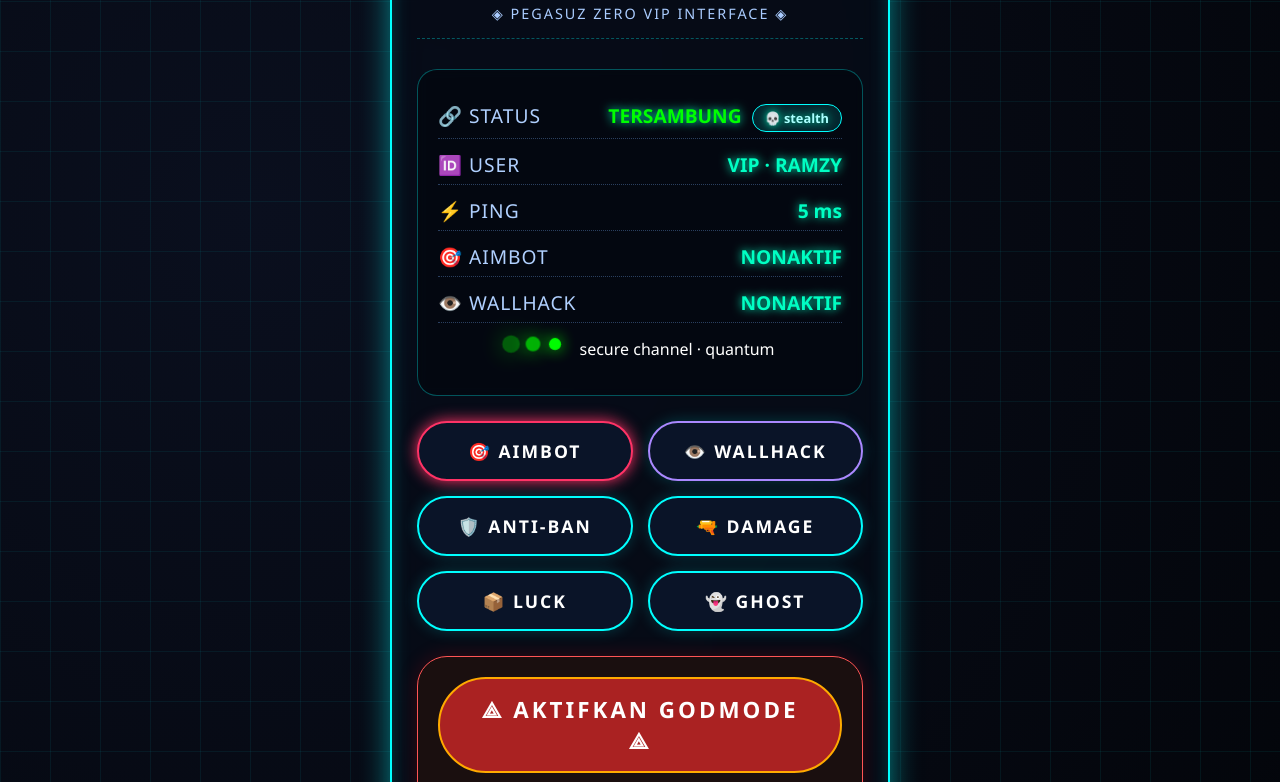
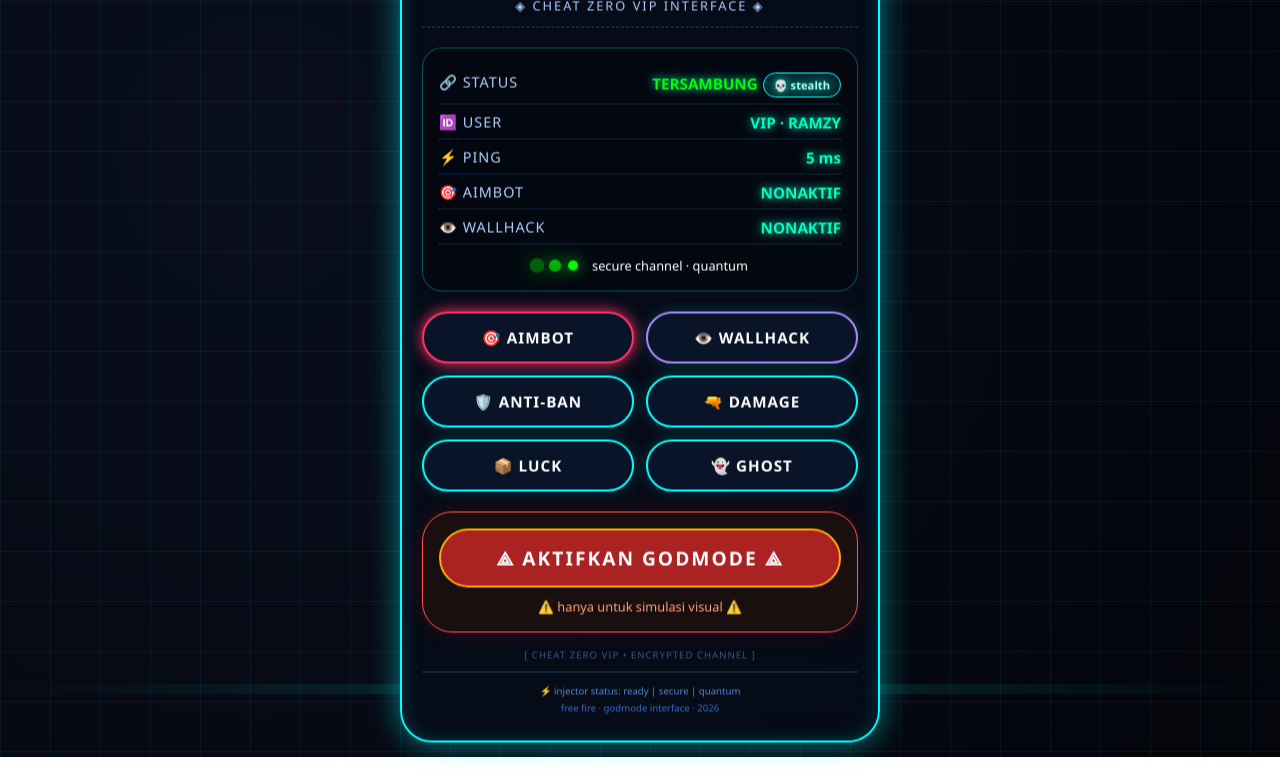
Before and after one commit to stylesheett99/ffcheat, a plain HTML site: page index.html in a window 1280 px wide. Shown: the part 99-881 px from the top of the page. After the commit the page ends 856 px from the top, so only its background shows below. Drawn offline with Linux system fonts and the light colour scheme.

Commit message:
Update index.html

```diff
--- a/index.html
+++ b/index.html
@@ -2,14 +2,14 @@
 <html lang="en">
 <head>
     <meta charset="UTF-8">
-    <meta name="viewport" content="width=device-width, initial-scale=1.0">
-    <title>PEGASUZ ZERO · FF GODMODE</title>
+    <meta name="viewport" content="width=device-width, initial-scale=1.0, maximum-scale=1.0, user-scalable=yes">
+    <title>CHEAT ZERO · FF GODMODE</title>
     <style>
         * {
             margin: 0;
             padding: 0;
             box-sizing: border-box;
-            font-family: 'Segoe UI', system-ui, sans-serif;
+            font-family: 'Segoe UI', system-ui, -apple-system, sans-serif;
         }
 
         body {
@@ -18,7 +18,7 @@
             display: flex;
             justify-content: center;
             align-items: center;
-            overflow: hidden;
+            padding: 12px;
             position: relative;
         }
 
@@ -58,15 +58,15 @@
         .card {
             position: relative;
             z-index: 10;
-            width: 500px;
-            max-width: 90%;
-            background: rgba(6, 12, 24, 0.7);
+            width: 100%;
+            max-width: 480px;
+            background: rgba(6, 12, 24, 0.8);
             backdrop-filter: blur(15px);
             -webkit-backdrop-filter: blur(15px);
             border: 2px solid #00ffff;
             box-shadow: 0 0 30px #00ffff80, inset 0 0 20px #00ffff30;
             border-radius: 32px;
-            padding: 30px 25px;
+            padding: 24px 20px;
             color: #fff;
             transition: 0.3s;
             animation: float 4s ease-in-out infinite;
@@ -74,13 +74,13 @@
 
         @keyframes float {
             0% { transform: translateY(0px); }
-            50% { transform: translateY(-8px); }
+            50% { transform: translateY(-5px); }
             100% { transform: translateY(0px); }
         }
 
         /* header glitch */
         .glitch {
-            font-size: 2.5rem;
+            font-size: 2.2rem;
             font-weight: 900;
             text-transform: uppercase;
             position: relative;
@@ -89,9 +89,10 @@
                 -0.05em -0.025em 0 #00ffff,
                 -0.025em 0.05em 0 #ffaa00;
             animation: glitch 725ms infinite;
-            letter-spacing: 4px;
+            letter-spacing: 2px;
             text-align: center;
-            margin-bottom: 20px;
+            margin-bottom: 12px;
+            word-break: break-word;
         }
 
         @keyframes glitch {
@@ -105,10 +106,10 @@
         .sub {
             text-align: center;
             color: #aaccff;
-            margin-bottom: 30px;
-            font-size: 0.9rem;
+            margin-bottom: 20px;
+            font-size: 0.8rem;
             border-bottom: 1px dashed #00ffff50;
-            padding-bottom: 15px;
+            padding-bottom: 12px;
             text-transform: uppercase;
             letter-spacing: 2px;
         }
@@ -116,19 +117,20 @@
         .status-panel {
             background: #00000040;
             border-radius: 20px;
-            padding: 20px;
+            padding: 16px;
             border: 1px solid #00ffff50;
-            margin-bottom: 25px;
+            margin-bottom: 20px;
             backdrop-filter: blur(5px);
         }
 
         .stat-row {
             display: flex;
             justify-content: space-between;
-            margin: 12px 0;
-            font-size: 1.2rem;
+            margin: 8px 0;
+            font-size: 1rem;
             border-bottom: 1px dotted #2a3f5f;
             padding-bottom: 6px;
+            flex-wrap: wrap;
         }
 
         .stat-label {
@@ -136,41 +138,46 @@
             font-weight: 300;
             text-transform: uppercase;
             letter-spacing: 1px;
+            font-size: 0.9rem;
         }
 
         .stat-value {
             font-weight: 700;
             color: #00ffc3;
             text-shadow: 0 0 10px #00ffc3;
+            font-size: 0.95rem;
+            text-align: right;
         }
 
         .badge {
             background: #00ffff20;
-            padding: 4px 12px;
+            padding: 4px 10px;
             border-radius: 40px;
-            font-size: 0.8rem;
+            font-size: 0.7rem;
             color: #aff;
             border: 1px solid #0ff;
             display: inline-block;
+            margin-left: 5px;
+            white-space: nowrap;
         }
 
         .grid-buttons {
             display: grid;
             grid-template-columns: repeat(2, 1fr);
-            gap: 15px;
-            margin: 25px 0;
+            gap: 12px;
+            margin: 20px 0;
         }
 
         .cheat-btn {
             background: #0a1428;
             border: 2px solid;
             border-image-slice: 1;
-            border-radius: 50px;
-            padding: 16px 8px;
+            border-radius: 40px;
+            padding: 14px 6px;
             font-weight: 800;
-            font-size: 1.1rem;
+            font-size: 0.95rem;
             text-transform: uppercase;
-            letter-spacing: 2px;
+            letter-spacing: 1px;
             color: white;
             cursor: pointer;
             transition: 0.2s;
@@ -178,6 +185,8 @@
             border-color: #00ffff;
             position: relative;
             overflow: hidden;
+            -webkit-tap-highlight-color: transparent;
+            touch-action: manipulation;
         }
 
         .cheat-btn::before {
@@ -201,6 +210,10 @@
             left: 100%;
         }
 
+        .cheat-btn:active {
+            transform: scale(0.98);
+        }
+
         .cheat-btn.aim {
             border-color: #ff3366;
             box-shadow: 0 0 15px #ff3366;
@@ -214,9 +227,9 @@
             background: #1a0f0f;
             border: 1px solid #ff5555;
             border-radius: 30px;
-            padding: 20px;
+            padding: 16px;
             text-align: center;
-            margin-top: 20px;
+            margin-top: 16px;
             box-shadow: 0 0 20px #ff000030;
         }
 
@@ -224,16 +237,18 @@
             background: #aa2222;
             color: white;
             border: none;
-            padding: 15px 30px;
+            padding: 14px 20px;
             border-radius: 60px;
             font-weight: 900;
-            font-size: 1.4rem;
+            font-size: 1.2rem;
             width: 100%;
             text-transform: uppercase;
-            letter-spacing: 3px;
+            letter-spacing: 2px;
             cursor: pointer;
             border: 2px solid #ffaa00;
             transition: 0.2s;
+            -webkit-tap-highlight-color: transparent;
+            touch-action: manipulation;
         }
 
         .danger-zone .big-btn:hover {
@@ -242,10 +257,14 @@
             border-color: white;
         }
 
+        .danger-zone .big-btn:active {
+            transform: scale(0.97);
+        }
+
         .watermark {
             text-align: center;
-            margin-top: 20px;
-            font-size: 0.7rem;
+            margin-top: 16px;
+            font-size: 0.6rem;
             opacity: 0.5;
             color: #7f9fff;
             letter-spacing: 1px;
@@ -253,14 +272,16 @@
 
         .ping-sim {
             display: flex;
-            gap: 10px;
+            gap: 8px;
             justify-content: center;
-            margin: 15px 0;
+            margin: 12px 0 0;
+            flex-wrap: wrap;
+            align-items: center;
         }
 
         .ping-dot {
-            width: 12px;
-            height: 12px;
+            width: 10px;
+            height: 10px;
             background: #0f0;
             border-radius: 50%;
             box-shadow: 0 0 15px #0f0;
@@ -275,17 +296,40 @@
 
         .footer-note {
             color: #5688d7;
-            font-size: 0.7rem;
+            font-size: 0.6rem;
             border-top: 1px solid #1f3a5f;
-            padding-top: 12px;
-            margin-top: 12px;
+            padding-top: 10px;
+            margin-top: 10px;
+            text-align: center;
+        }
+
+        .footer-note span {
+            display: inline-block;
+            margin: 2px 0;
+        }
+
+        /* mobile optimasi */
+        @media (max-width: 380px) {
+            .glitch {
+                font-size: 1.8rem;
+            }
+            .cheat-btn {
+                font-size: 0.8rem;
+                padding: 12px 4px;
+            }
+            .stat-label {
+                font-size: 0.8rem;
+            }
+            .stat-value {
+                font-size: 0.85rem;
+            }
         }
     </style>
 </head>
 <body>
     <div class="card">
         <div class="glitch">FF·INFILTRATOR</div>
-        <div class="sub">◈ PEGASUZ ZERO VIP INTERFACE ◈</div>
+        <div class="sub">◈ CHEAT ZERO VIP INTERFACE ◈</div>
 
         <!-- Status simulasi -->
         <div class="status-panel">
@@ -310,8 +354,10 @@
                 <span class="stat-value" id="wall-status">NONAKTIF</span>
             </div>
             <div class="ping-sim">
-                <span class="ping-dot"></span><span class="ping-dot" style="animation-delay:0.3s;"></span><span class="ping-dot" style="animation-delay:0.6s;"></span>
-                <span style="margin-left:8px;">secure channel · quantum</span>
+                <span class="ping-dot"></span>
+                <span class="ping-dot" style="animation-delay:0.3s;"></span>
+                <span class="ping-dot" style="animation-delay:0.6s;"></span>
+                <span style="margin-left:6px; font-size:0.8rem;">secure channel · quantum</span>
             </div>
         </div>
 
@@ -328,12 +374,12 @@
         <!-- Zona berbahaya -->
         <div class="danger-zone">
             <button class="big-btn" onclick="activateGodMode()">⟁ AKTIFKAN GODMODE ⟁</button>
-            <p style="color:#ffa07a; margin-top:12px;">⚠️ hanya untuk simulasi visual ⚠️</p>
+            <p style="color:#ffa07a; margin-top:10px; font-size:0.8rem;">⚠️ hanya untuk simulasi visual ⚠️</p>
         </div>
 
         <!-- watermark & footer -->
         <div class="watermark">
-            [ PEGASUZ ZERO VIP • ENCRYPTED CHANNEL ]
+            [ CHEAT ZERO VIP • ENCRYPTED CHANNEL ]
         </div>
         <div class="footer-note">
             <span>⚡ injector status: ready | secure | quantum</span><br>
@@ -383,14 +429,17 @@
             msgDiv.style.transform = 'translateX(-50%)';
             msgDiv.style.background = '#000';
             msgDiv.style.border = '3px solid #ff00ff';
-            msgDiv.style.padding = '20px 40px';
+            msgDiv.style.padding = '16px 30px';
             msgDiv.style.borderRadius = '60px';
             msgDiv.style.color = '#fff';
             msgDiv.style.fontWeight = '900';
-            msgDiv.style.fontSize = '1.8rem';
+            msgDiv.style.fontSize = '1.3rem';
             msgDiv.style.boxShadow = '0 0 100px magenta';
             msgDiv.style.zIndex = '9999';
             msgDiv.style.textTransform = 'uppercase';
+            msgDiv.style.textAlign = 'center';
+            msgDiv.style.width = '90%';
+            msgDiv.style.maxWidth = '400px';
             msgDiv.innerText = '⚡ GODMODE ACTIVATED ⚡';
             document.body.appendChild(msgDiv);
 
@@ -400,24 +449,28 @@
                 document.querySelector('.card').style.boxShadow = '0 0 30px #00ffff80, inset 0 0 20px #00ffff30';
                 document.querySelector('.card').style.borderColor = '#00ffff';
             }, 3000);
-
-            // sugesti suara (tidak ada suara, hanya efek visual)
         }
 
         function showMsg(text) {
-            // tooltip kecil
+            // tooltip kecil untuk mobile
             const tooltip = document.createElement('div');
             tooltip.style.position = 'fixed';
-            tooltip.style.bottom = '30px';
-            tooltip.style.right = '30px';
+            tooltip.style.bottom = '20px';
+            tooltip.style.right = '10px';
+            tooltip.style.left = '10px';
+            tooltip.style.margin = 'auto';
+            tooltip.style.width = 'fit-content';
+            tooltip.style.maxWidth = '280px';
             tooltip.style.background = '#111c3d';
             tooltip.style.border = '2px solid #0ff';
-            tooltip.style.padding = '15px 25px';
-            tooltip.style.borderRadius = '12px';
+            tooltip.style.padding = '12px 20px';
+            tooltip.style.borderRadius = '40px';
             tooltip.style.color = '#aff';
             tooltip.style.fontWeight = 'bold';
             tooltip.style.boxShadow = '0 0 30px #0ff';
             tooltip.style.zIndex = '9999';
+            tooltip.style.fontSize = '0.9rem';
+            tooltip.style.textAlign = 'center';
             tooltip.innerText = text;
             document.body.appendChild(tooltip);
 
@@ -427,12 +480,16 @@
         // efek tambahan: teks berubah setiap detik (simulasi)
         setInterval(() => {
             const badges = ['⚡ quantum', '🌀 encrypted', '💀 stealth', '🎯 lock'];
-            document.querySelector('.badge')?.remove();
-            const newSpan = document.createElement('span');
-            newSpan.className = 'badge';
-            newSpan.style.marginLeft = '10px';
-            newSpan.innerText = badges[Math.floor(Math.random() * badges.length)];
-            document.querySelector('.status-panel .stat-row:first-child .stat-value')?.appendChild(newSpan);
+            const badgeContainer = document.querySelector('.status-panel .stat-row:first-child .stat-value');
+            if (badgeContainer) {
+                const oldBadge = badgeContainer.querySelector('.badge');
+                if (oldBadge) oldBadge.remove();
+
+                const newSpan = document.createElement('span');
+                newSpan.className = 'badge';
+                newSpan.innerText = badges[Math.floor(Math.random() * badges.length)];
+                badgeContainer.appendChild(newSpan);
+            }
         }, 2000);
     </script>
 </body>
```
